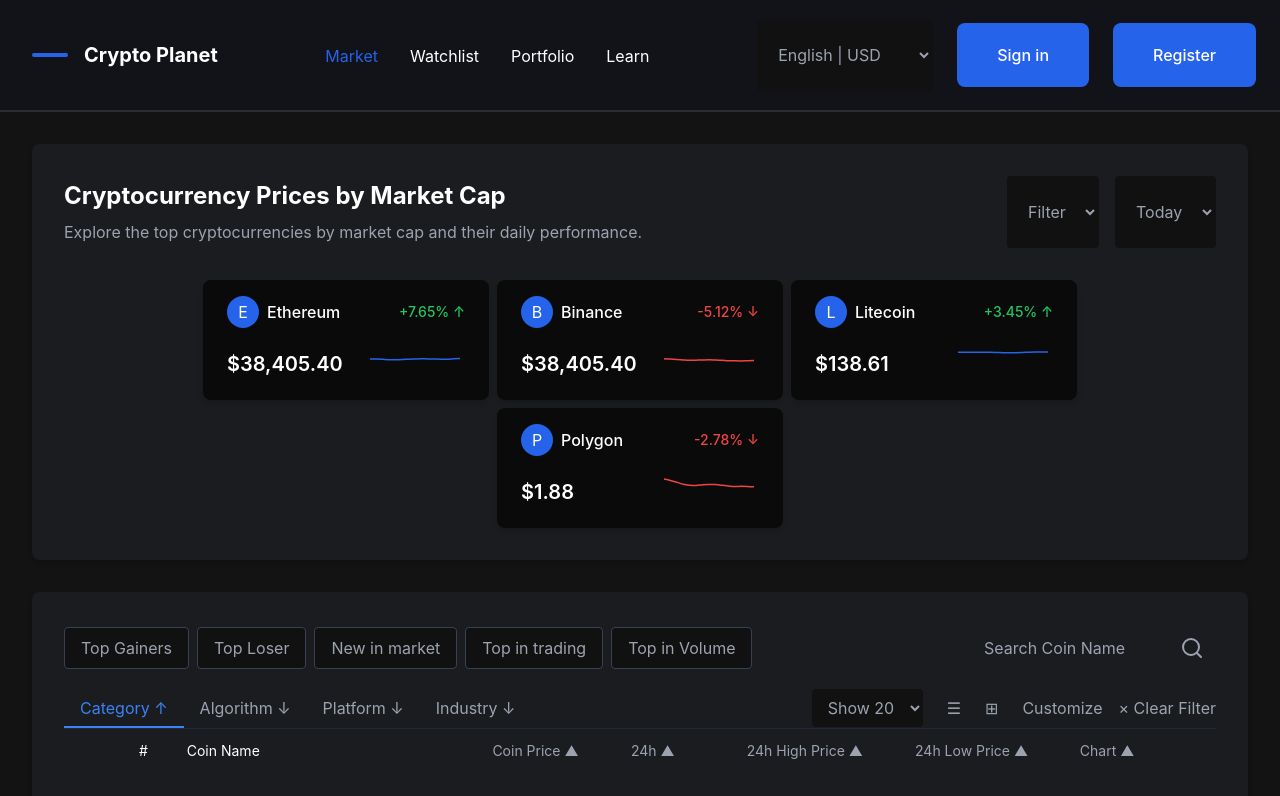
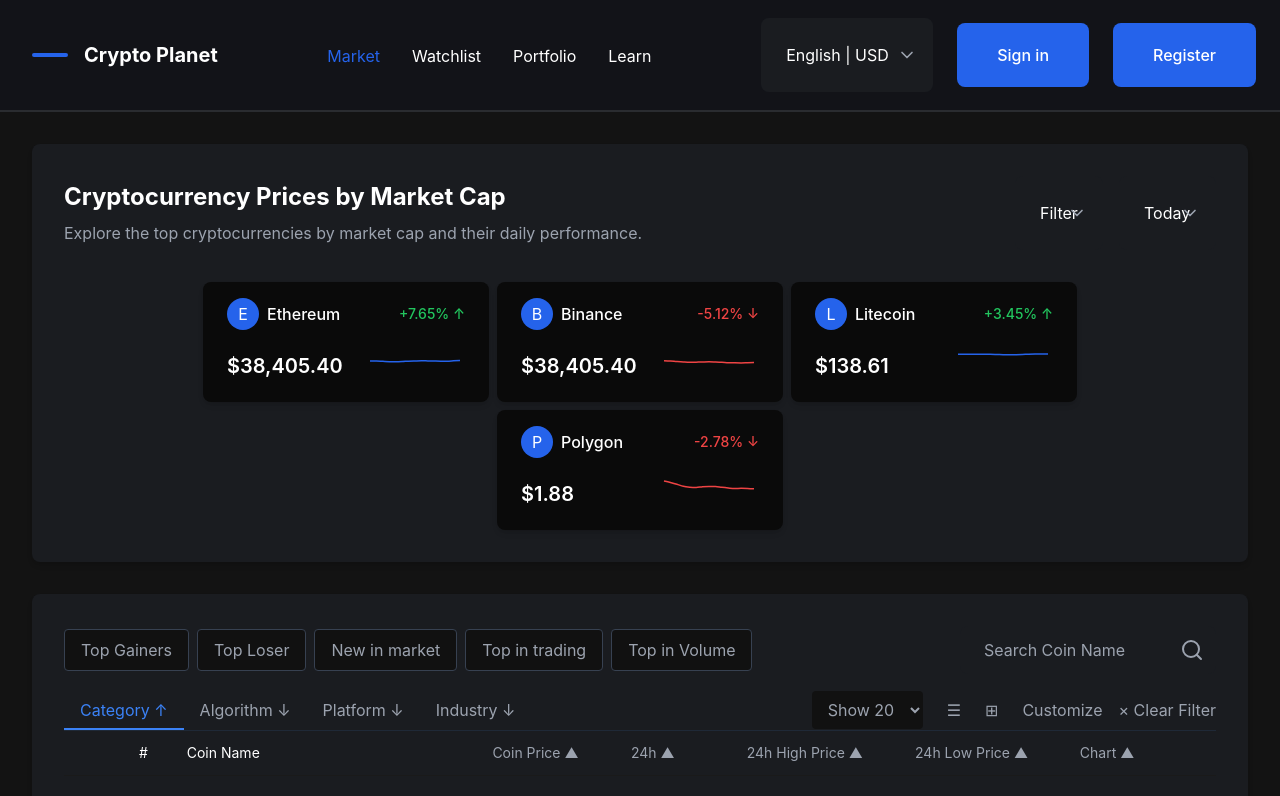
Before and after one commit to fabiodelllima/crypto-planet-frontend, a React (Vite) app in the folder crypto-planet/: page /market in a window 1280 px wide. Shown: the top 796 px of the page. Built offline with nearby package versions, Linux system fonts and the light colour scheme.

Commit message:
refactor: Refinamento em Select

```diff
--- a/crypto-planet/src/components/common/Select.tsx
+++ b/crypto-planet/src/components/common/Select.tsx
@@ -1,31 +1,68 @@
+import { ChevronDown } from "lucide-react";
+
 interface Option {
   value: string;
   label: string;
 }
 
-interface SelectProps extends React.SelectHTMLAttributes<HTMLSelectElement> {
+type BaseSelectProps = Omit<
+  React.SelectHTMLAttributes<HTMLSelectElement>,
+  "size"
+>;
+
+interface SelectProps extends BaseSelectProps {
+  selectType: "primary" | "secondary";
+  selectSize: "small" | "medium" | "large";
+  label?: string;
   options: Option[];
-  label?: string;
 }
 
-const Select = ({ options, label, ...props }: SelectProps) => {
+const STYLE_VARIANTS: Record<SelectProps["selectType"], string> = {
+  primary:
+    "bg-inputBackground border-borderGray text-white hover:border-bluePrimary appearance-none cursor-pointer",
+  secondary:
+    "bg-black border-greySecondary text-white hover:border-greyPrimary appearance-none cursor-pointer",
+} as const;
+
+const SIZE_VARIANTS: Record<SelectProps["selectSize"], string> = {
+  large: "px-10 py-5",
+  medium: "px-6 py-3",
+  small: "px-4 py-2",
+} as const;
+
+const Select = ({
+  options,
+  label,
+  selectType = "primary",
+  selectSize = "medium",
+  className = "",
+  ...props
+}: SelectProps) => {
+  const type = STYLE_VARIANTS[selectType];
+  const size = SIZE_VARIANTS[selectSize];
+
   return (
     <div className="flex flex-col gap-2">
       {label && <label className="text-greyPrimary text-sm">{label}</label>}
+      <div className="relative">
         <select
-        className="px-4 py-2 bg-[#111] border border-gray-700 text-gray-400 rounded-lg appearance-none cursor-pointer hover:border-gray-600 transition-colors focus:outline-none focus:ring-1 focus:ring-gray-600 pr-4"
+          className={`w-full rounded-lg transition-colors focus:outline-none focus:ring-1 focus:ring-bluePrimary ${type} ${size} ${className}`}
           {...props}
         >
           {options.map((option) => (
             <option
               key={option.value}
               value={option.value}
-            className="bg-[#111111] text-gray-400 hover:bg-gray-800"
+              className="bg-inputBackground text-white"
             >
               {option.label}
             </option>
           ))}
         </select>
+        <div className="absolute right-4 top-1/2 transform -translate-y-1/2 pointer-events-none">
+          <ChevronDown className="text-greyPrimary" size={20} />
+        </div>
+      </div>
     </div>
   );
 };
```
Lines whose indentation alone changed are shown as unchanged.
